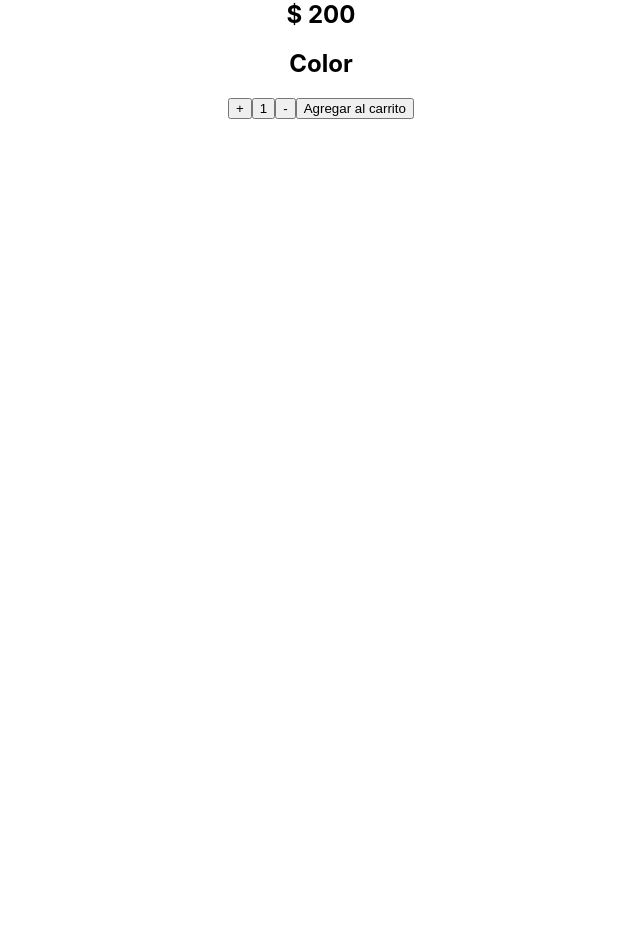
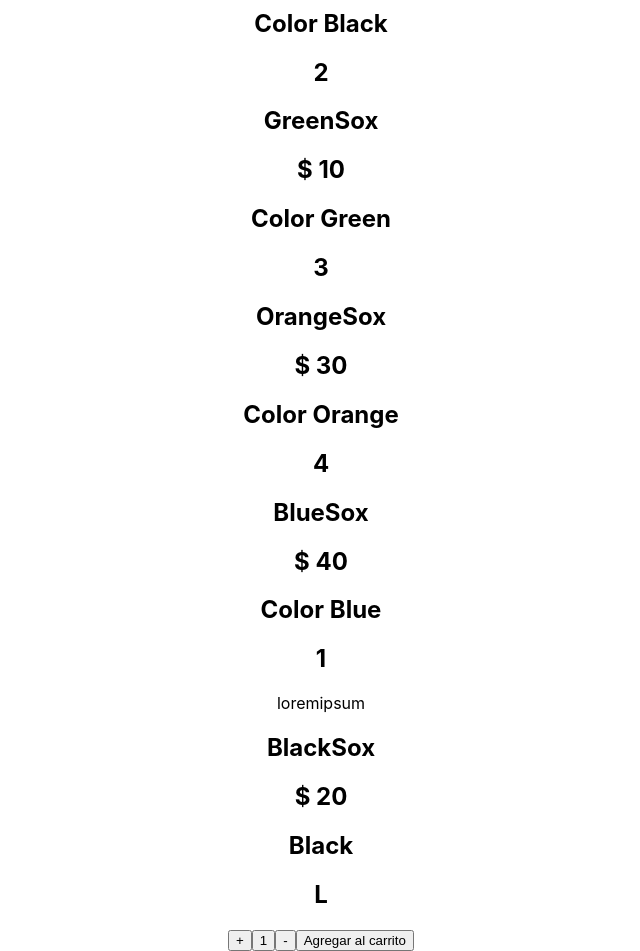
Before and after one commit to LautaroVolcan/ecommerseReact, a React (Create React App) app: page / in a window 1280 px wide. Shown: the part 284-1235 px from the top of the page, without its empty margins (319-959 px from the left). Before the commit the page ends 800 px from the top, so only its background shows below. Built offline with nearby package versions, Linux system fonts and the light colour scheme.

Commit message:
soleItem

```diff
--- /dev/null
+++ b/src/Components/ItemListContainer/ItemDetail.js
@@ -0,0 +1,69 @@
+import ItemCount from "../ItemListContainer/ItemList/Item/ItemCount";
+import { useState, useEffect } from "react";
+
+
+const ItemDetail = () => {
+
+    const mockItem = [
+        {
+          id: 1,
+          name: "BlackSox",
+          price: 20,
+          color: "Black",
+          details: "loremipsum",
+          size: "L",
+        },
+    ];
+    const [itemDetail, setItemDetail] = useState([]);
+
+    const getItem = () => {
+      return new Promise((resolve, reject) => {
+        return setTimeout(() => {
+          resolve(mockItem);
+        }, 2000);
+      });
+    };
+
+    useEffect(() => {
+      getItem().then((dataItem) => {
+        setItemDetail(dataItem);
+      });
+    }, []);
+
+
+    const onAdd = (count) => {
+        alert(`Se agregaron ${count} objetos al carrito`);
+      };
+
+    return(
+           <div>
+            {/* Imagen Carousel component */}
+
+
+
+            {itemDetail.map((item) => {
+                const {id, name, price, color, size, details} = item;
+                return (
+                  <div>
+                    <h2> {id} </h2>
+                    <p>{details}</p>
+                    <h2> {name}</h2>
+                    <h2> $ {price} </h2>
+                    <h2>  {color}</h2>
+                    <h2>{size}</h2>
+                  </div>
+                );
+              })}
+
+
+                <ItemCount stock={5} initial={1} onAdd={onAdd} />
+
+
+
+
+                </div>
+
+    )
+}
+
+export default ItemDetail;
--- a/src/Components/ItemListContainer/ItemList/Item/Item.js
+++ b/src/Components/ItemListContainer/ItemList/Item/Item.js
@@ -1,8 +1,8 @@
 import { useState, useEffect } from "react";
-import ItemCount from "./ItemCount";
 
-const Item = (props) => {
-  const {id, price, image, name, color} = props;
+
+const Item = () => {
+
 
   const mockProducts = [
     {
@@ -47,21 +47,24 @@ const Item = (props) => {
     });
   }, []);
 
-  const onAdd = (count) => {
-    alert(`Se agregaron ${count} objetos al carrito"`);
-  };
 
   return (
     <div className="cardExp">
       <div className="imgCard">
-        <img src={image} alt={id}></img>
-      </div>
-      <h2> {id} </h2>
-      <h2> {name}</h2>
-      <h2> $ {price} </h2>
-      <h2> Color {color}</h2>
-      {console.log("productos:", products)}
-      <ItemCount stock={5} initial={1} onAdd={onAdd} />
+
+      {products.map((product) => {
+        const {id, name, price, color} = product;
+        return (
+          <div>
+            <h2> {id} </h2>
+            <h2> {name}</h2>
+            <h2> $ {price} </h2>
+            <h2> Color {color}</h2>
+          </div>
+        );
+      })}
+
+    </div>
     </div>
   );
 };
--- a/src/Components/ItemListContainer/ItemList/Item/ItemCount.js
+++ b/src/Components/ItemListContainer/ItemList/Item/ItemCount.js
@@ -1,39 +1,39 @@
-
 import React, { useState } from "react";
 
+const ItemCount = (prop) => {
+  const { stock, initial, onAdd } = prop;
 
-
-const ItemCount = (prop) => {
-
-const {stock, initial, onAdd } = prop
-
-
-
-const [ count, setCount ] = useState(initial);
+  const [count, setCount] = useState(initial);
 
   const addProduct = () => {
-      if(stock>count){
-        setCount(count + 1)
+    if (stock > count) {
+      setCount(count + 1);
     }
-
+  };
+  const removeProduct = () => {
+    if (count > initial) {
+      setCount(count - 1);
     }
-  const removeProduct = () => {
-      if(count>initial){
-        setCount(count - 1)
-      }
-
-  }
-
+  };
 
   return (
+    <>
+      {stock < 1 ? (
+        <h2> Sin Stock </h2>
+      ) : (
         <div>
           <div className={"card"}>
             <button onClick={addProduct}>+</button>
             <button>{count}</button>
             <button onClick={removeProduct}>-</button>
-        <button className="addCart" onClick={() => onAdd(count)}>Agregar al carrito</button>
+            <button className="addCart" onClick={() => onAdd(count)}>
+              Agregar al carrito
+            </button>
           </div>
         </div>
-  )
-}
+      )}
+    </>
+  );
+};
+
 export default ItemCount;
--- a/src/Components/ItemListContainer/ItemList/ItemList.js
+++ b/src/Components/ItemListContainer/ItemList/ItemList.js
@@ -6,8 +6,7 @@ const ItemList =() => {
 return(
 
     <div className='ItemList'>
-
-         <Item id = {1} name = {"Mamba"} price={200} img ={"fuego"} />
+         <Item/>
     </div>
 )
 
--- a/src/Components/ItemListContainer/ItemListContainer.js
+++ b/src/Components/ItemListContainer/ItemListContainer.js
@@ -1,6 +1,6 @@
 
 import ItemList from './ItemList/ItemList.js';
-
+import ItemDetail from '../ItemListContainer/ItemDetail'
 
 const ItemListContainer = (props) => {
 const {greetings} = props
@@ -10,6 +10,7 @@ const {greetings} = props
           <div>
         <h1>{greetings}</h1>
         <ItemList/>
+        <ItemDetail/>
         </div>
 
     )
```
Also changed, not shown: src/Components/ItemListContainer/ItemList/Item/Item.css (deleted). Lines whose indentation alone changed are shown as unchanged.
